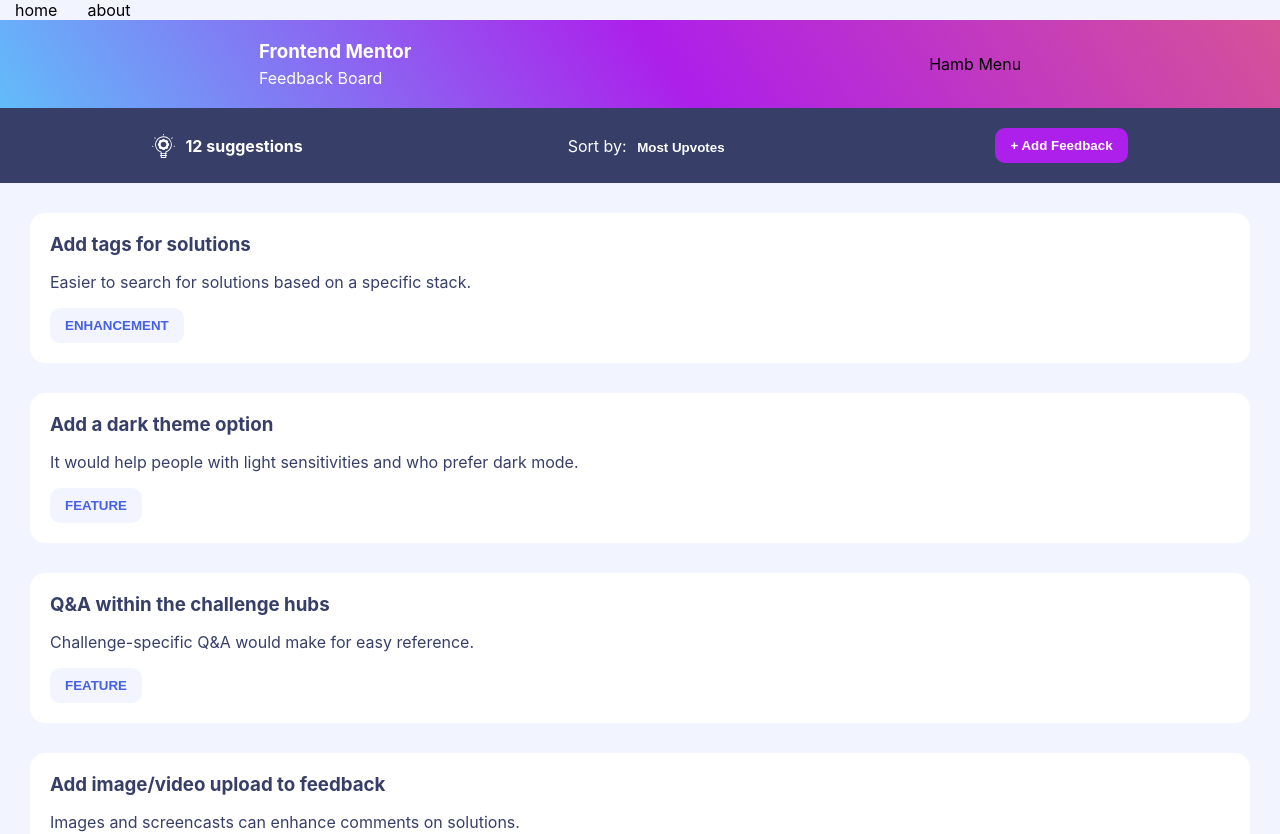
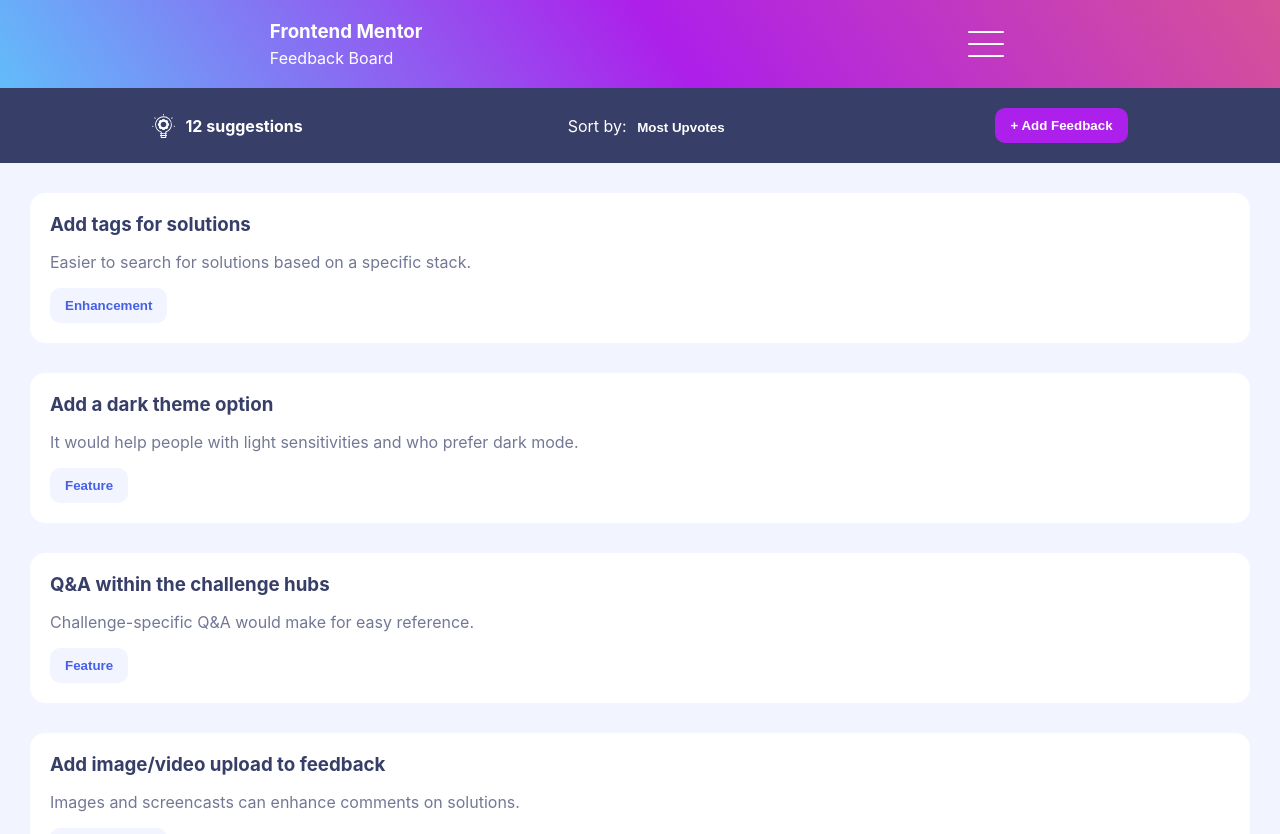
Before and after one commit to michaeldevelopment/product-feedback-app, a Next.js app: page / in a window 1280 px wide. Shown: the top 834 px of the page. Built offline with nearby package versions, Linux system fonts and the light colour scheme.

Commit message:
add new changes

```diff
--- /dev/null
+++ b/components/HamburguerMenu.jsx
@@ -0,0 +1,71 @@
+import React from "react";
+import { StyledHamburguerMenu } from "../styled-components/StyledHamburguerMenu";
+import { StyledNavMobileMenu } from "../styled-components/StyledNavMobileMenu";
+import { StyledFeedbackItem } from "../styled-components/StyledFeedbackItem";
+import { StyledCircle } from "../styled-components/StyledCircle";
+import { useState } from "react";
+import colors from "../styled-components/colors";
+import CategoryButton from "./CategoryButton";
+
+const allCategories = ["all", "UI", "UX", "enhancement", "bug", "feature"];
+const roadmapCategories = [
+  {
+    roadmapCategory: "planned",
+    color: colors.orange,
+  },
+  {
+    roadmapCategory: "in-progress",
+    color: colors.purple,
+  },
+  {
+    roadmapCategory: "live",
+    color: colors.clearBlue,
+  },
+];
+
+const NavMobileMenu = ({ showNavMenu }) => {
+  return (
+    <StyledNavMobileMenu
+      className={`${showNavMenu ? "expanded" : "collapsed"}`}
+    >
+      <StyledFeedbackItem>
+        {allCategories.map((category) => (
+          <CategoryButton text={category} />
+        ))}
+      </StyledFeedbackItem>
+      <StyledFeedbackItem>
+        <div>
+          <h3> Roadmap </h3>
+          <a> View </a>
+        </div>
+        <ul>
+          {roadmapCategories.map(({ roadmapCategory, color }) => (
+            <li>
+              <div>
+                <StyledCircle color={color} />
+                {roadmapCategory}
+              </div>
+              <span> 2 </span>
+            </li>
+          ))}
+        </ul>
+      </StyledFeedbackItem>
+    </StyledNavMobileMenu>
+  );
+};
+
+const HamburguerMenu = () => {
+  const [showNavMenu, setShowNavMenu] = useState(false);
+  return (
+    <>
+      <StyledHamburguerMenu onClick={() => setShowNavMenu(!showNavMenu)}>
+        {Array.from({ length: 3 }, (v, i) => i).map((_, index) => (
+          <div key={index}></div>
+        ))}
+      </StyledHamburguerMenu>
+      <NavMobileMenu showNavMenu={showNavMenu} />
+    </>
+  );
+};
+
+export default HamburguerMenu;
--- a/components/NavMobile.jsx
+++ b/components/NavMobile.jsx
@@ -1,5 +1,6 @@
 import React from "react";
 import { StyledNavMobile } from "../styled-components/StyledNavMobile";
+import HamburguerMenu from "./HamburguerMenu";
 
 const NavMobile = () => {
   return (
@@ -7,7 +8,7 @@
       <section>
         <h3>Frontend Mentor </h3> <p> Feedback Board</p>
       </section>
-      <div> Hamb Menu</div>
+      <HamburguerMenu />
     </StyledNavMobile>
   );
 };
--- a/pages/_app.jsx
+++ b/pages/_app.jsx
@@ -1,12 +1,9 @@
 import "../styles/globals.css";
 import Provider from "../graphql/Provider";
-import Link from "next/link";
 
 function MyApp({ Component, pageProps }) {
   return (
     <Provider>
-      <Link href="/">home</Link>
-      <Link href="/about">about</Link>
       <Component {...pageProps} />
     </Provider>
   );
--- a/pages/index.jsx
+++ b/pages/index.jsx
@@ -89,7 +89,7 @@
 export default function Home({ feedbackItems }) {
   return (
     <>
-      <NavMobile  />
+      <NavMobile />
       <SortSection feedbackItemsLength={feedbackItems.length} />
       {feedbackItems.length ? (
         <FeedbackMapContainer feedbackItems={feedbackItems} />
--- a/styled-components/StyledCategoryButton.jsx
+++ b/styled-components/StyledCategoryButton.jsx
@@ -6,7 +6,12 @@
   color: ${colors.electricBlue};
   background-color: ${colors.backgrGray};
   border-radius: 10px;
-  text-transform: uppercase;
+  text-transform: capitalize;
   font-weight: bold;
   border: none;
+
+  &.active {
+    background: ${colors.electricBlue};
+    color: ${colors.white};
+  }
 `;
--- /dev/null
+++ b/styled-components/StyledCircle.jsx
@@ -0,0 +1,9 @@
+import { styled } from "styled-components";
+
+export const StyledCircle = styled.span`
+  width: 10px;
+  height: 10px;
+  background: ${(props) => props.color || "000"};
+  border-radius: 50%;
+  margin-right: 20px;
+`;
--- a/styled-components/StyledFeedbackItem.jsx
+++ b/styled-components/StyledFeedbackItem.jsx
@@ -10,4 +10,8 @@
   h3 {
     margin: 0;
   }
+
+  p {
+    opacity: 0.7;
+  }
 `;
--- /dev/null
+++ b/styled-components/StyledHamburguerMenu.jsx
@@ -0,0 +1,33 @@
+import styled from "styled-components";
+import colors from "./colors";
+
+export const StyledHamburguerMenu = styled.button`
+  display: flex;
+  flex-direction: column;
+  width: 3rem;
+  gap: 10px;
+  border: 0;
+  background: transparent;
+  cursor: pointer;
+
+  &:active div:first-child {
+    transform: rotate(45deg);
+  }
+
+  &:active div:nth-child(2) {
+    opacity: 0;
+  }
+
+  &:active div:last-child {
+    transform: rotate(-45deg);
+  }
+
+  & > div {
+    background: ${colors.white};
+    height: 2px;
+    width: 100%;
+    border-radius: 5px;
+    transition: all 0.5s;
+    transform-origin: left;
+  }
+`;
--- /dev/null
+++ b/styled-components/StyledNavMobileMenu.jsx
@@ -0,0 +1,66 @@
+import styled from "styled-components";
+import colors from "./colors";
+
+export const StyledNavMobileMenu = styled.section.attrs((props) => ({
+  className: props.className,
+}))`
+  position: absolute;
+  top: 85px;
+  right: 0px;
+  height: 100%;
+  z-index: 1;
+  background: ${colors.backgrGray};
+  transition: all 0.5s;
+  overflow: hidden;
+  display: flex;
+  flex-direction: column;
+  gap: 5px;
+
+  &.expanded {
+    right: 50px
+    opacity: 1;
+  }
+
+  &.collapsed {
+    right: 0px;
+    opacity: 0;
+  }
+
+  article {
+    margin: 20px 20px 0px 20px;
+
+    &:first-child {
+      button {
+        margin: 8px;
+      }
+    }
+
+    &:last-child {
+      div {
+        display: flex;
+        justify-content: space-between;
+        align-items: center;
+
+        a {
+          padding: 0;
+        }
+      }
+
+      ul{
+          padding-inline-start: 0px;
+
+        li {
+          display: flex;
+          justify-content: space-between;
+          align-items: center;
+          text-transform: capitalize;
+          padding: 5px 0px;
+          opacity: 0.7;
+        }
+
+        span:last-child {
+          font-weight: bold;
+        }
+      }
+  }
+`;
--- a/styled-components/colors.js
+++ b/styled-components/colors.js
@@ -6,7 +6,8 @@
   silver: "#f7f8fd",
   gray: "#647196",
   orange: "#f49f85",
-  clearBlue: "#g2bcfa",
+  clearBlue: "#62bcfa",
+  white: "#fff",
 };
 
 export default colors;
```
Also changed, not shown: 1 other file (tests, documents, lock files or other folders).
